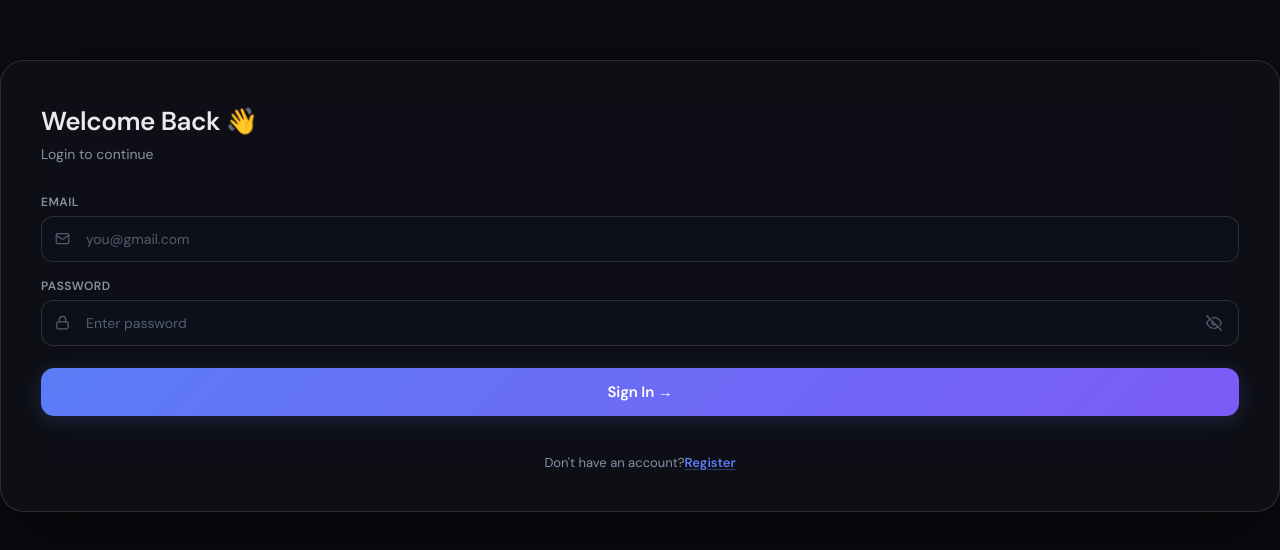
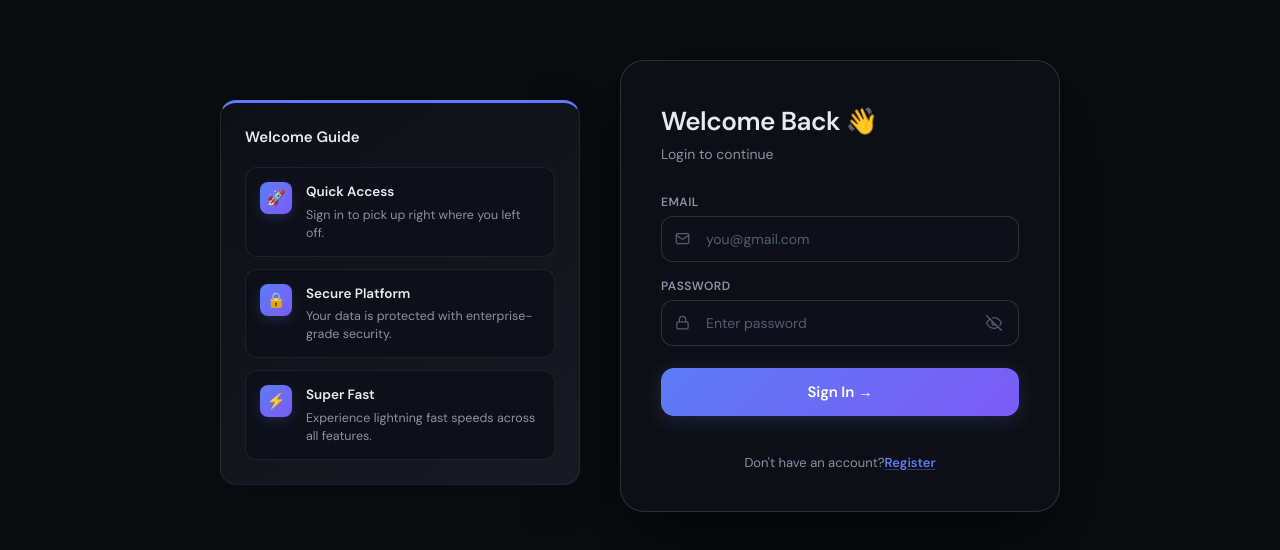
Before and after one commit to kashiif373/Askly.ai-rag-platform, a React (Create React App) app in the folder frontend/: page / in a window 1280 px wide. Shown: the part 114-664 px from the top of the page. Built offline with nearby package versions, Linux system fonts and the light colour scheme.

Commit message:
Fix all JWT auth headers

```diff
--- a/frontend/src/components/AuthPage.js
+++ b/frontend/src/components/AuthPage.js
@@ -122,7 +122,8 @@ export function LoginPage({ onLoginSuccess, onGoRegister }) {
   return (
 
     <div className="auth-root">
-
+      <div className="auth-split-layout">
+        <div className="auth-split-left">
           <div className="auth-card">
 
             <h1 className="auth-heading">
@@ -235,7 +236,37 @@ export function LoginPage({ onLoginSuccess, onGoRegister }) {
         </form>
 
           </div>
+        </div>
 
+        <div className="auth-split-right">
+          <div className="auth-help-card">
+            <h2 className="auth-help-card__title">Welcome Guide</h2>
+            <ul className="auth-help-list">
+              <li className="auth-help-item">
+                <div className="auth-help-icon">🚀</div>
+                <div className="auth-help-text-wrap">
+                  <strong>Quick Access</strong>
+                  <span>Sign in to pick up right where you left off.</span>
+                </div>
+              </li>
+              <li className="auth-help-item">
+                <div className="auth-help-icon">🔒</div>
+                <div className="auth-help-text-wrap">
+                  <strong>Secure Platform</strong>
+                  <span>Your data is protected with enterprise-grade security.</span>
+                </div>
+              </li>
+              <li className="auth-help-item">
+                <div className="auth-help-icon">⚡</div>
+                <div className="auth-help-text-wrap">
+                  <strong>Super Fast</strong>
+                  <span>Experience lightning fast speeds across all features.</span>
+                </div>
+              </li>
+            </ul>
+          </div>
+        </div>
+      </div>
     </div>
   );
 }
@@ -349,7 +380,8 @@ export function RegisterPage({
   return (
 
     <div className="auth-root">
-
+      <div className="auth-split-layout">
+        <div className="auth-split-left">
           <div className="auth-card">
 
             <h1 className="auth-heading">
@@ -528,7 +560,37 @@ export function RegisterPage({
         </form>
 
           </div>
+        </div>
 
+        <div className="auth-split-right">
+          <div className="auth-help-card">
+            <h2 className="auth-help-card__title">Why Join Us?</h2>
+            <ul className="auth-help-list">
+              <li className="auth-help-item">
+                <div className="auth-help-icon">✨</div>
+                <div className="auth-help-text-wrap">
+                  <strong>Getting Started</strong>
+                  <span>Create an account in seconds and unlock all features.</span>
+                </div>
+              </li>
+              <li className="auth-help-item">
+                <div className="auth-help-icon">🤝</div>
+                <div className="auth-help-text-wrap">
+                  <strong>Community Driven</strong>
+                  <span>Join thousands of other users on our platform.</span>
+                </div>
+              </li>
+              <li className="auth-help-item">
+                <div className="auth-help-icon">💡</div>
+                <div className="auth-help-text-wrap">
+                  <strong>Smart Tools</strong>
+                  <span>Access exclusive tools designed to boost your productivity.</span>
+                </div>
+              </li>
+            </ul>
+          </div>
+        </div>
+      </div>
     </div>
   );
 }
```
Lines whose indentation alone changed are shown as unchanged.
